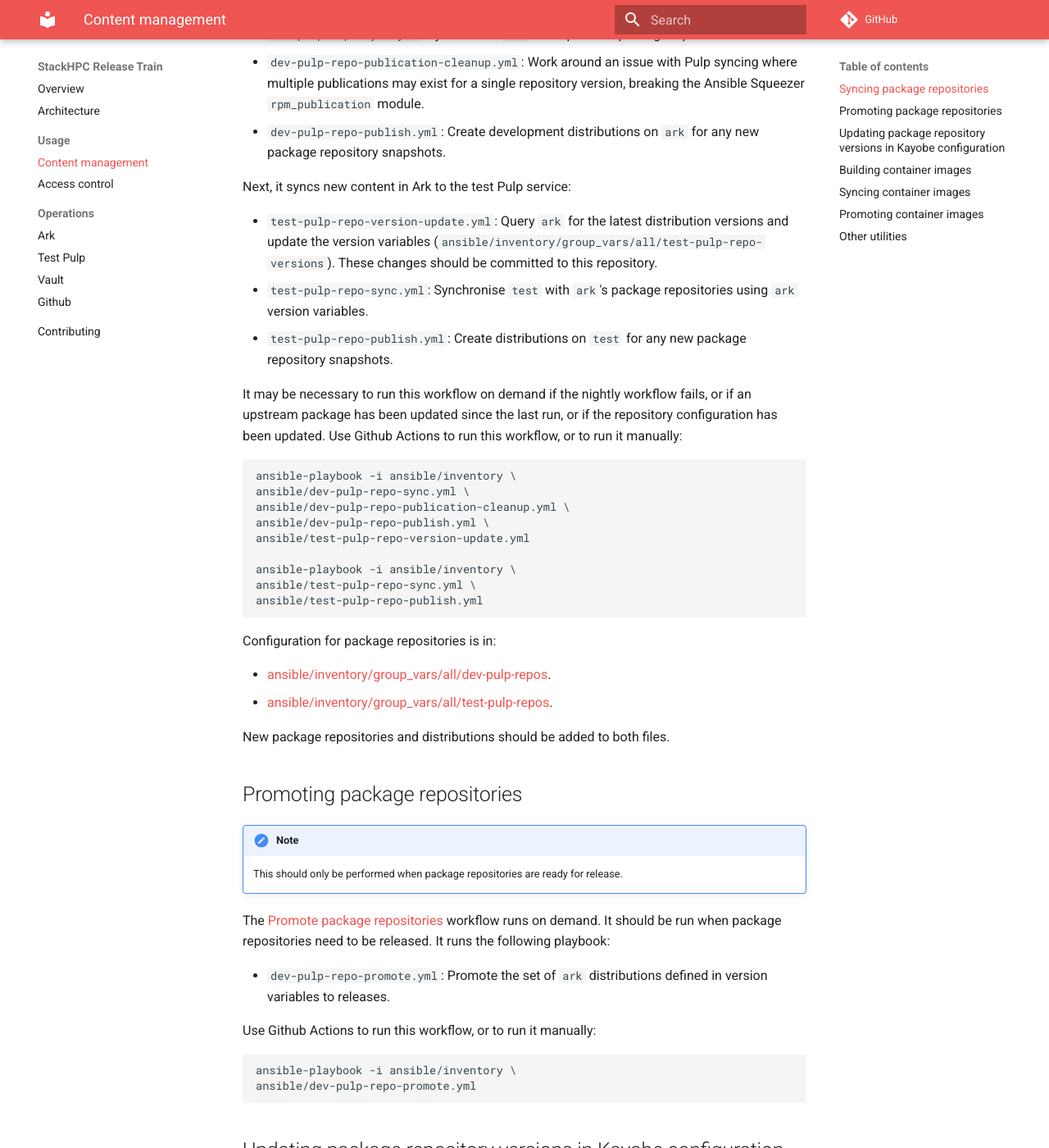
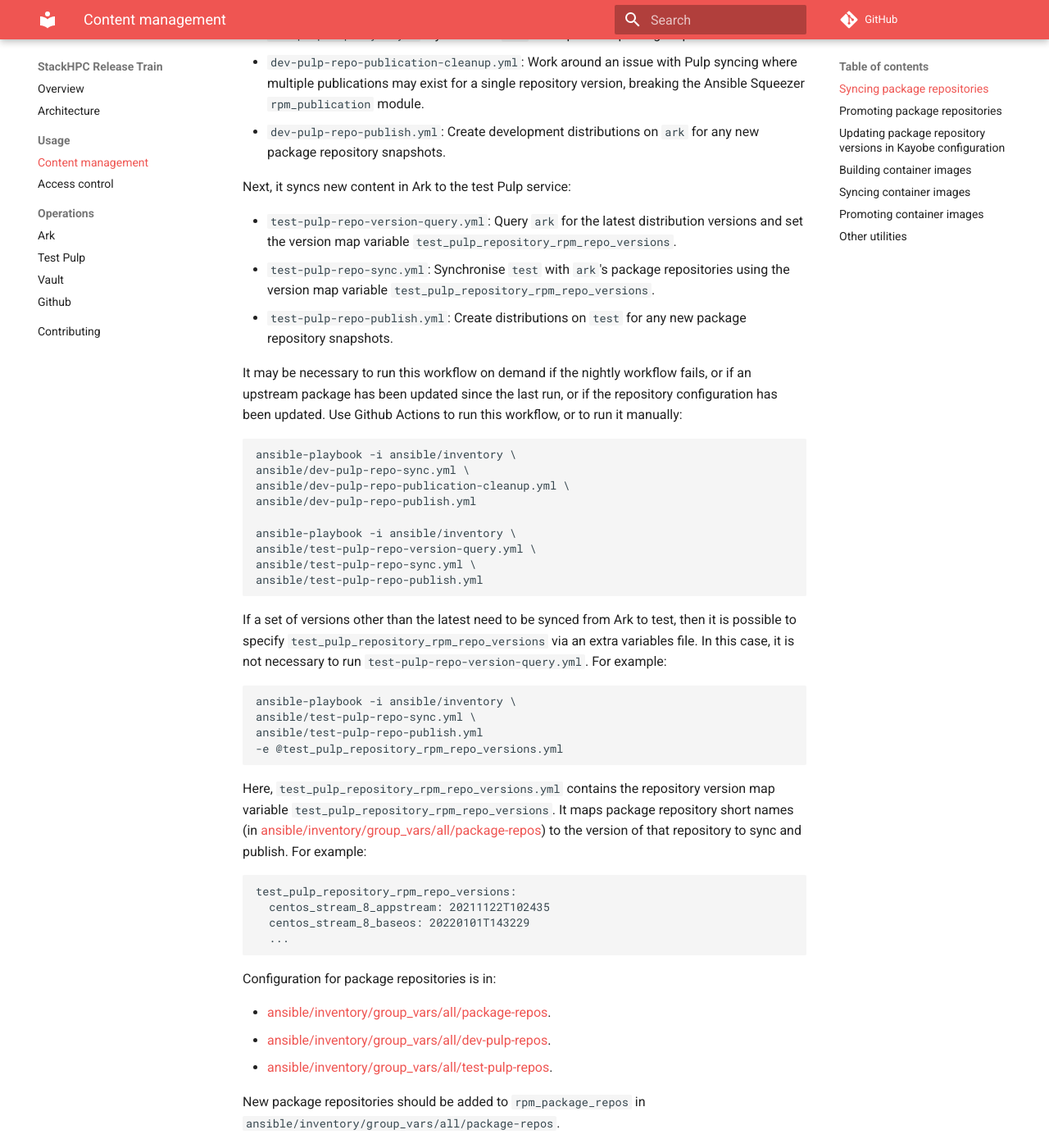
Before and after one commit to stackhpc/stackhpc-release-train, an MkDocs documentation site: the page built from docs/usage/content.md, in a window 1280 px wide and 1400 px high, scrolled down 462 px. Shown: the whole window at 82% size. Built offline with MkDocs 1.6.1 and Material for MkDocs 9.7.7, drawn with Linux system fonts in a browser that asks for light colours; comment, search, counter and statistics services are not loaded.

Commit message:
test: query package repository versions to sync dynamically
Currently, the set of package repository versions to sync from Ark to
test is defined via a group_vars file in the inventory.  In practice, we
always update the versions to the latest in Ark before syncing.

It has become clear that this repository is not the right place to store
'live' versions - that is stackhpc-kayobe-config.

This change avoids references to the group_vars versions when syncing,
and adds a new 'test_pulp_repository_rpm_repo_versions.keys' variable
that provides the versions. It starts empty, and may be set to the
latest versions in Ark via test-pulp-repo-version-query.yml, or a
specific set of versions via an extra variables file.

There still remain references to the group_vars versions for promotion,
which will be removed in a separate commit.

````diff
--- a/docs/usage/content.md
+++ b/docs/usage/content.md
@@ -17,8 +17,8 @@ It syncs package repositories in Ark with their upstream sources, then creates p
 
 Next, it syncs new content in Ark to the test Pulp service:
 
-* `test-pulp-repo-version-update.yml`: Query `ark` for the latest distribution versions and update the version variables (`ansible/inventory/group_vars/all/test-pulp-repo-versions`). These changes should be committed to this repository.
-* `test-pulp-repo-sync.yml`: Synchronise `test` with `ark`'s package repositories using `ark` version variables.
+* `test-pulp-repo-version-query.yml`: Query `ark` for the latest distribution versions and set the version map variable `test_pulp_repository_rpm_repo_versions`.
+* `test-pulp-repo-sync.yml`: Synchronise `test` with `ark`'s package repositories using the version map variable `test_pulp_repository_rpm_repo_versions`.
 * `test-pulp-repo-publish.yml`: Create distributions on `test` for any new package repository snapshots.
 
 It may be necessary to run this workflow on demand if the nightly workflow fails, or if an upstream package has been updated since the last run, or if the repository configuration has been updated.
@@ -28,20 +28,42 @@ Use Github Actions to run this workflow, or to run it manually:
 ansible-playbook -i ansible/inventory \
 ansible/dev-pulp-repo-sync.yml \
 ansible/dev-pulp-repo-publication-cleanup.yml \
-ansible/dev-pulp-repo-publish.yml \
-ansible/test-pulp-repo-version-update.yml
+ansible/dev-pulp-repo-publish.yml
 
 ansible-playbook -i ansible/inventory \
+ansible/test-pulp-repo-version-query.yml \
 ansible/test-pulp-repo-sync.yml \
 ansible/test-pulp-repo-publish.yml
 ```
 
+If a set of versions other than the latest need to be synced from Ark to test, then it is possible to specify `test_pulp_repository_rpm_repo_versions` via an extra variables file. In this case, it is not necessary to run `test-pulp-repo-version-query.yml`.
+For example:
+
+```
+ansible-playbook -i ansible/inventory \
+ansible/test-pulp-repo-sync.yml \
+ansible/test-pulp-repo-publish.yml
+-e @test_pulp_repository_rpm_repo_versions.yml
+```
+
+Here, `test_pulp_repository_rpm_repo_versions.yml` contains the repository version map variable `test_pulp_repository_rpm_repo_versions`.
+It maps package repository short names (in [ansible/inventory/group_vars/all/package-repos](https://github.com/stackhpc/stackhpc-release-train/blob/main/ansible/inventory/group_vars/all/package-repos)) to the version of that repository to sync and publish.
+For example:
+
+```
+test_pulp_repository_rpm_repo_versions:
+  centos_stream_8_appstream: 20211122T102435
+  centos_stream_8_baseos: 20220101T143229
+  ...
+```
+
 Configuration for package repositories is in:
 
+* [ansible/inventory/group_vars/all/package-repos](https://github.com/stackhpc/stackhpc-release-train/blob/main/ansible/inventory/group_vars/all/package-repos).
 * [ansible/inventory/group_vars/all/dev-pulp-repos](https://github.com/stackhpc/stackhpc-release-train/blob/main/ansible/inventory/group_vars/all/dev-pulp-repos).
 * [ansible/inventory/group_vars/all/test-pulp-repos](https://github.com/stackhpc/stackhpc-release-train/blob/main/ansible/inventory/group_vars/all/test-pulp-repos).
 
-New package repositories and distributions should be added to both files.
+New package repositories should be added to `rpm_package_repos` in `ansible/inventory/group_vars/all/package-repos`.
 
 ## Promoting package repositories
 
````
Also changed, not shown: 6 other files.
